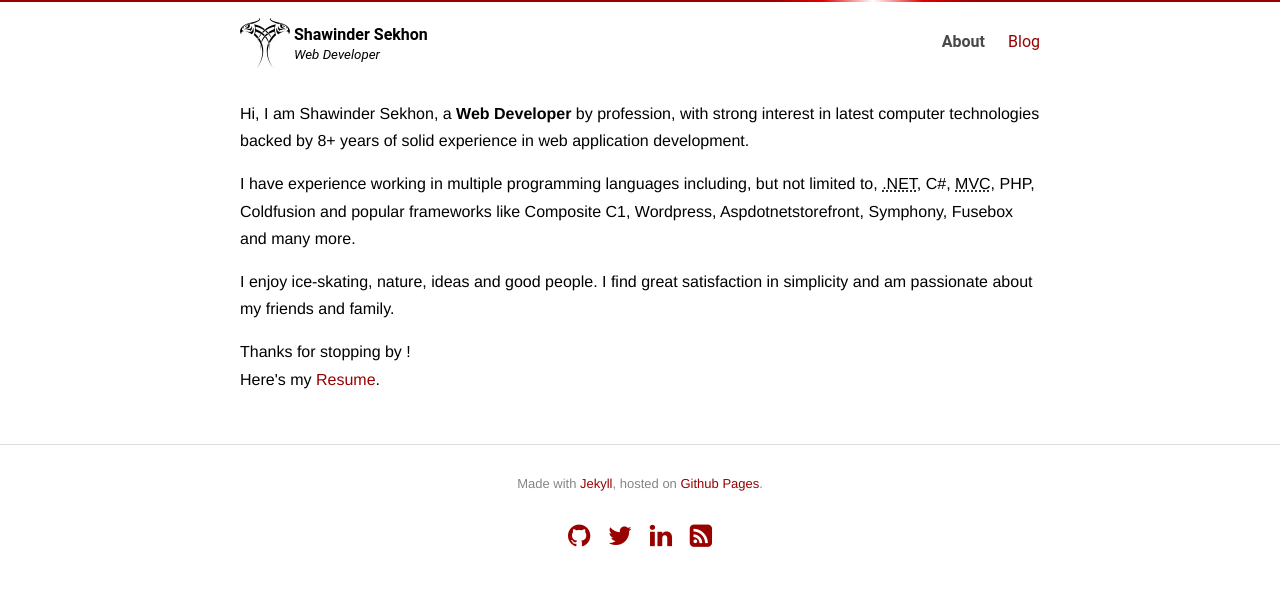
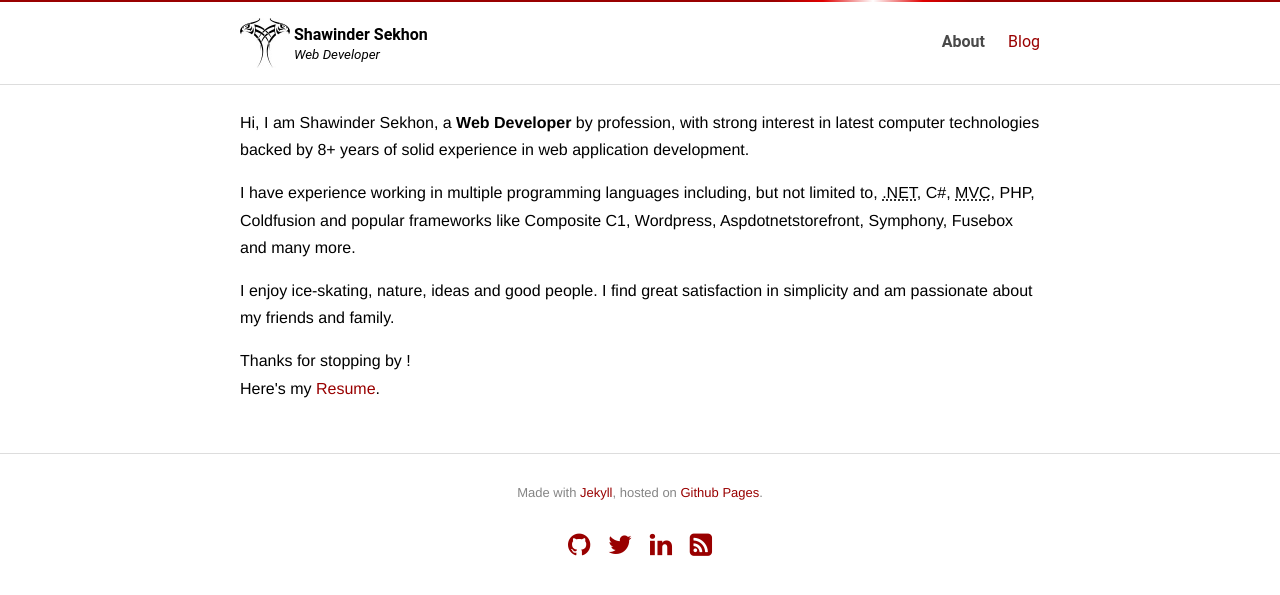
Before and after one commit to shawinder/shawinder.github.io, a Jekyll site: the page built from index.html, in a window 1280 px wide. Shown: the top 595 px of the page. Built offline with Jekyll 4.4.1, drawn with Linux system fonts in a browser that asks for light colours; nearby versions of some CDN libraries.

Commit message:
Update site.css

```diff
--- a/css/site.css
+++ b/css/site.css
@@ -305,8 +305,8 @@ ul.posts .description {
 
 header {
   padding: 1em 0;
-  /*border-bottom: 1px solid #ddd;
-  margin-bottom: 1.5em;*/
+  border-bottom: 1px solid #ddd;
+  margin-bottom: 1.5em;
 }
 
 header a {
```
